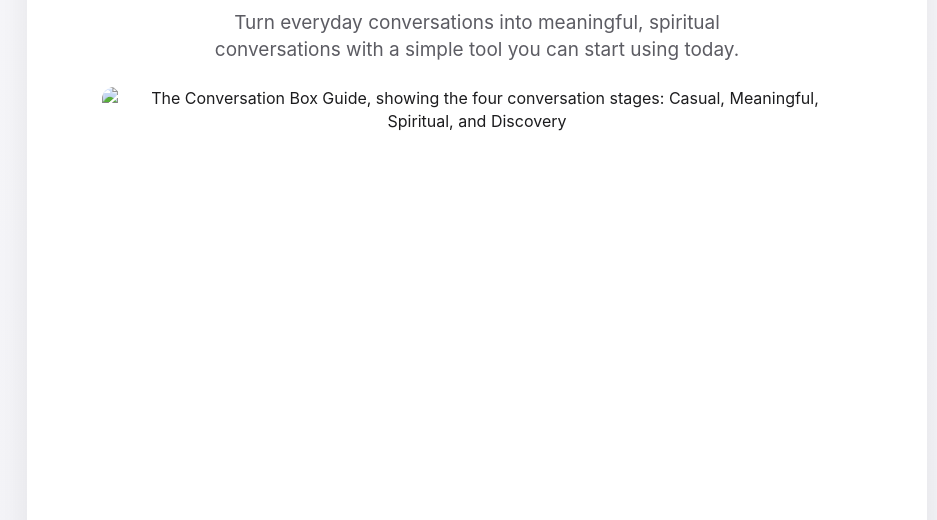
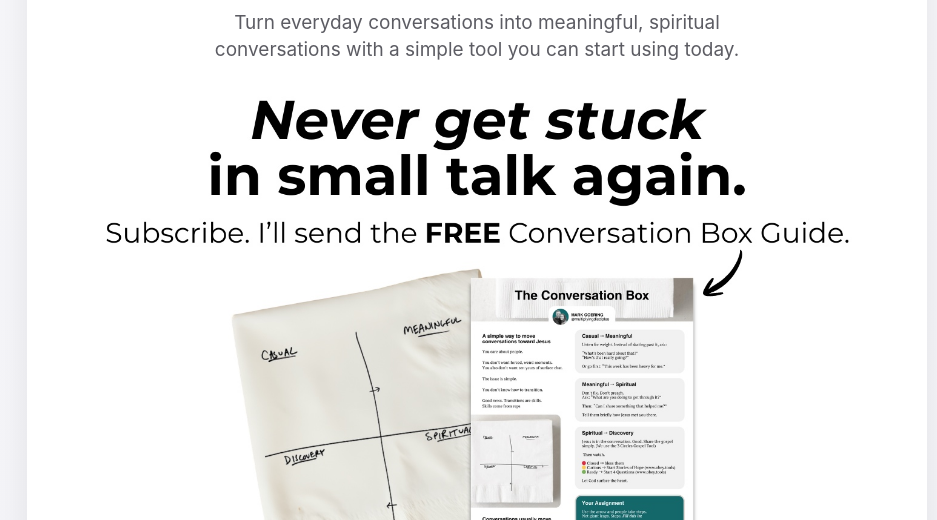
Before and after one commit to Mark-NYC/obey-tools, a plain HTML site: page conversation-box-guide.html in a window 1280 px wide. Shown: the part 280-800 px from the top of the page, without its empty margins (163-1100 px from the left). Drawn offline with Linux system fonts and the light colour scheme.

Commit message:
Fix Conversation Box guide hero image to actual uploaded filename

```diff
--- a/conversation-box-guide.html
+++ b/conversation-box-guide.html
@@ -8,7 +8,7 @@
   <meta name="description" content="Never get stuck in small talk again. Get the free Conversation Box Guide and learn to move conversations toward Jesus.">
   <meta property="og:title" content="Never get stuck in small talk again">
   <meta property="og:description" content="Free Conversation Box Guide. Practical questions to move conversations toward Jesus.">
-  <meta property="og:image" content="https://obey.tools/assets/images/conversation-box-guide-hero.jpg">
+  <meta property="og:image" content="https://obey.tools/assets/images/Conversation%20Box%20Guide%20hero.jpg">
   <link rel="icon" type="image/x-icon" href="/assets/images/favicons/favicon.ico">
   <link rel="stylesheet" href="/fonts.css">
   <link rel="stylesheet" href="/buttons.css">
@@ -60,7 +60,7 @@
       <div class="eyebrow">Free disciple-making resource</div>
       <h1 id="hero-title">Never get stuck in small talk again.</h1>
       <p class="lead">Turn everyday conversations into meaningful, spiritual conversations with a simple tool you can start using today.</p>
-      <img class="hero-image" src="/assets/images/conversation-box-guide-hero.jpg" alt="The Conversation Box Guide, showing the four conversation stages: Casual, Meaningful, Spiritual, and Discovery" width="1238" height="819">
+      <img class="hero-image" src="/assets/images/Conversation%20Box%20Guide%20hero.jpg" alt="The Conversation Box Guide, showing the four conversation stages: Casual, Meaningful, Spiritual, and Discovery" width="1238" height="819">
       <div class="actions">
         <a class="ot-btn ot-btn--accent" href="/assets/downloads/conversation-box-guide.png" download="Conversation-Box-Guide.png">↓ Download the free guide</a>
         <a class="ot-btn ot-btn--secondary" href="/conversation-box.html">Try the online Conversation Box &rarr;</a>
```
